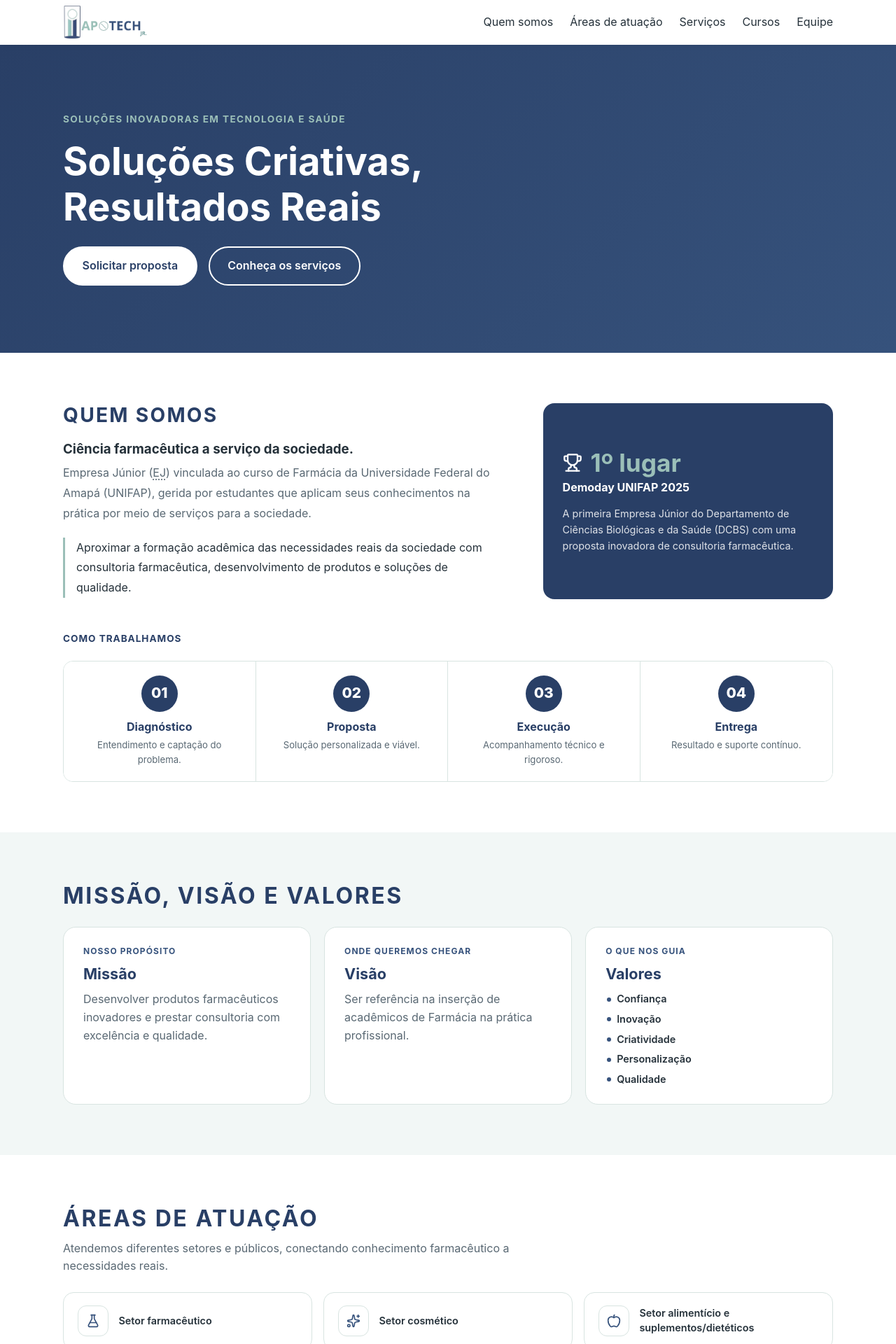
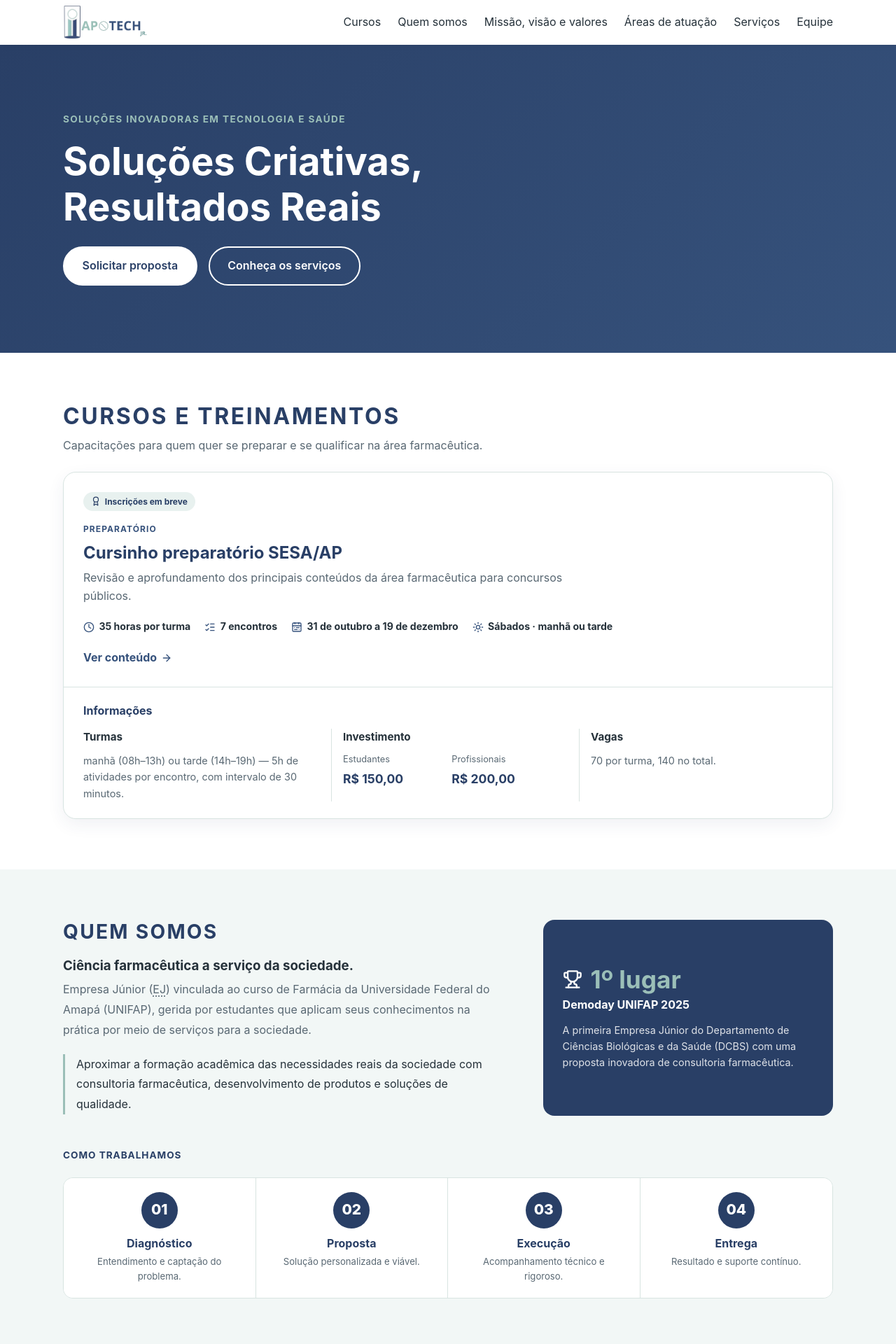
Before and after one commit to paula-maria/apotech-site, a React (Vite) app: page / in a window 1280 px wide. Shown: the top 1920 px of the page at 70% size. Built offline with nearby package versions, Linux system fonts and the light colour scheme.

Commit message:
refactor: update components for improved structure and clarity

```diff
--- a/src/components/Areas.tsx
+++ b/src/components/Areas.tsx
@@ -10,6 +10,7 @@ export default function Areas() {
       id="areas"
       titulo="Áreas de atuação"
       subtitulo="Atendemos diferentes setores e públicos, conectando conhecimento farmacêutico a necessidades reais."
+      alt
     >
       <ul className="areas-grid">
         {areas.map((area, i) => {
--- a/src/components/Cursos.tsx
+++ b/src/components/Cursos.tsx
@@ -5,7 +5,7 @@ import { INSCRICAO_URL, cursinho, informacoes, precos, secoes } from '../data/cu
 
 export default function Cursos() {
   return (
-    <Section id="cursos" titulo="Cursos e Treinamentos" subtitulo="Capacitações para quem quer se preparar e se qualificar na área farmacêutica." alt>
+    <Section id="cursos" titulo="Cursos e Treinamentos" subtitulo="Capacitações para quem quer se preparar e se qualificar na área farmacêutica.">
       <article className="course-card">
         <div className="course-main">
           <span className="course-badge">
--- a/src/components/Header.tsx
+++ b/src/components/Header.tsx
@@ -3,10 +3,11 @@ import { Link } from 'react-router-dom'
 import { Menu, X } from 'lucide-react'
 
 const links = [
+  ['/#cursos', 'Cursos'],
   ['/#quem-somos', 'Quem somos'],
+  ['/#identidade', 'Missão, visão e valores'],
   ['/#areas', 'Áreas de atuação'],
   ['/#servicos', 'Serviços'],
-  ['/cursos', 'Cursos'],
   ['/#equipe', 'Equipe'],
 ]
 
--- a/src/components/Identidade.tsx
+++ b/src/components/Identidade.tsx
@@ -3,7 +3,7 @@ import { sobre } from '../data/content'
 
 export default function Identidade() {
   return (
-    <Section id="identidade" titulo="Missão, visão e valores" alt>
+    <Section id="identidade" titulo="Missão, visão e valores">
       <div className="grid grid-3 identity-grid">
         <article className="card identity-card">
           <span className="identity-kicker">Nosso propósito</span>
--- a/src/components/QuemSomos.tsx
+++ b/src/components/QuemSomos.tsx
@@ -5,7 +5,7 @@ export default function QuemSomos() {
   const [descricaoAntes, ...descricaoDepois] = sobre.descricao.split('Empresa Júnior')
 
   return (
-    <section id="quem-somos" className="section about-section">
+    <section id="quem-somos" className="section alt about-section">
       <div className="container">
         <div className="about-intro">
           <div className="about-copy">
--- a/src/pages/Home.tsx
+++ b/src/pages/Home.tsx
@@ -41,10 +41,10 @@ export default function Home() {
   return (
     <div className="home-page" ref={homeRef}>
       <Hero />
+      <Cursos />
       <QuemSomos />
       <Identidade />
       <Areas />
-      <Cursos />
       <Servicos />
       <Equipe />
     </div>
```
